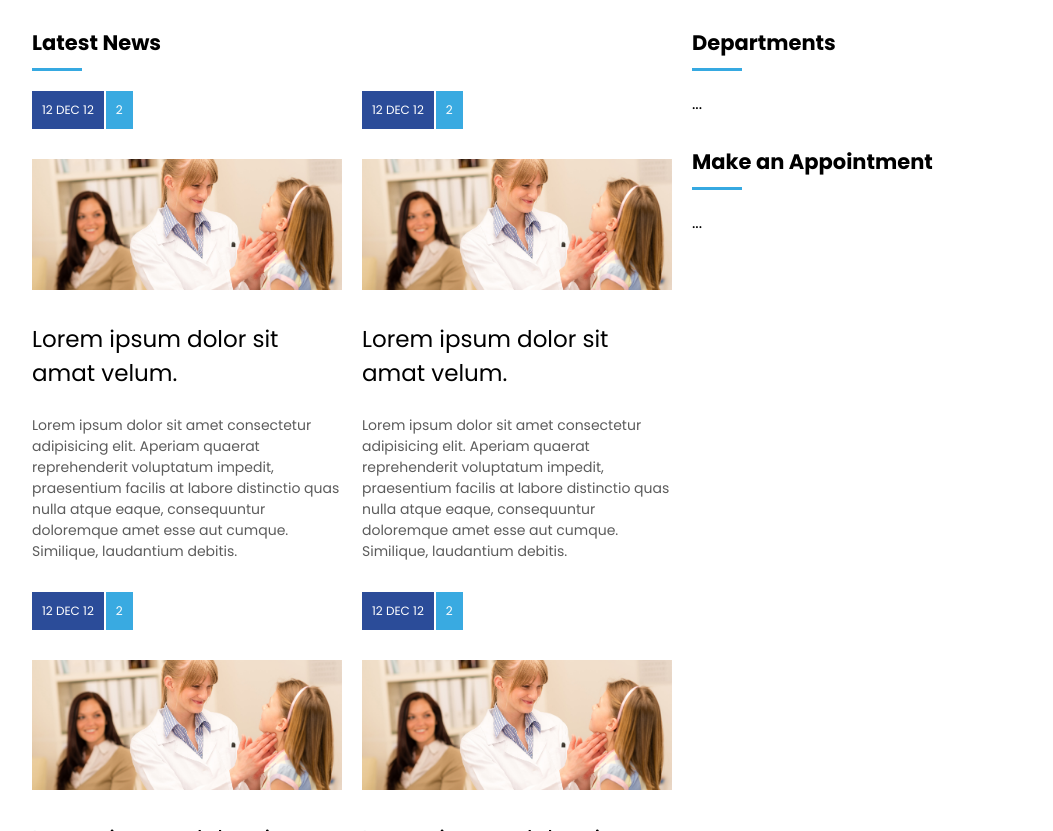
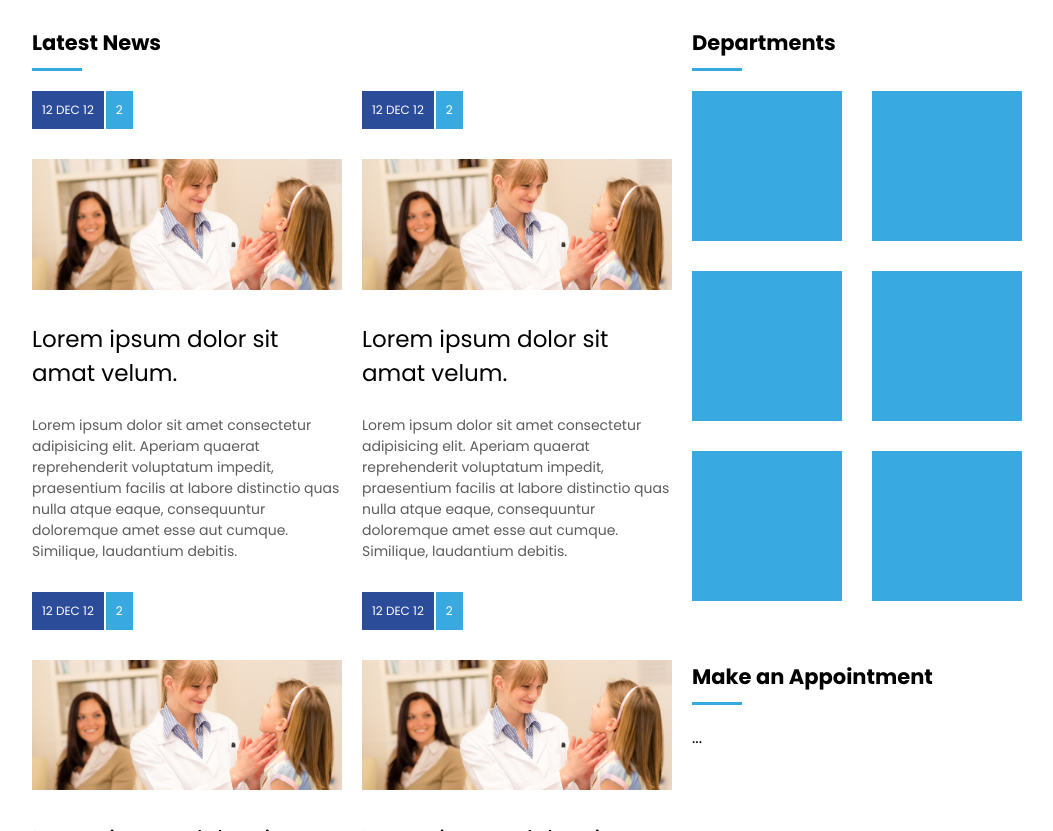
Before and after one commit to juancrmello/medicenter-website-estudo, a plain HTML site: page index.html in a window 1280 px wide. Shown: the part 793-1624 px from the top of the page, without its empty margins (113-1166 px from the left). Drawn offline with Linux system fonts and the light colour scheme.

Commit message:
Departments finalizado

```diff
--- a/assets/css/template.css
+++ b/assets/css/template.css
@@ -251,3 +251,22 @@ article .news-resume {
   font-size: 14px;
   margin-bottom: 30px;
 }
+
+.widget-body-departments {
+  display: flex;
+  flex-wrap: wrap;
+  flex: 1;
+}
+
+.widget-body-departments .square {
+  width: 150px;
+  height: 150px;
+  justify-content: space-between;
+  background-color: #39aae1;
+  margin-right: 30px;
+  margin-bottom: 30px;
+}
+
+.widget-body-departments .square:nth-child(2n+2) {
+  margin-right: 0px;
+}
--- a/index.html
+++ b/index.html
@@ -206,8 +206,13 @@
             <div class="widget-title-text">Departments</div>
             <div class="widget-title-bar"></div>
           </div>
-          <div class="widget-body">
-            ...
+          <div class="widget-body-departments">
+            <div class="square"></div>
+            <div class="square"></div>
+            <div class="square"></div>
+            <div class="square"></div>
+            <div class="square"></div>
+            <div class="square"></div>
           </div>
         </div>
 
@@ -216,7 +221,7 @@
             <div class="widget-title-text">Make an Appointment</div>
             <div class="widget-title-bar"></div>
           </div>
-          <div class="widget-body">
+          <div class="widget-body-appointments">
             ...
           </div>
         </div>
```
